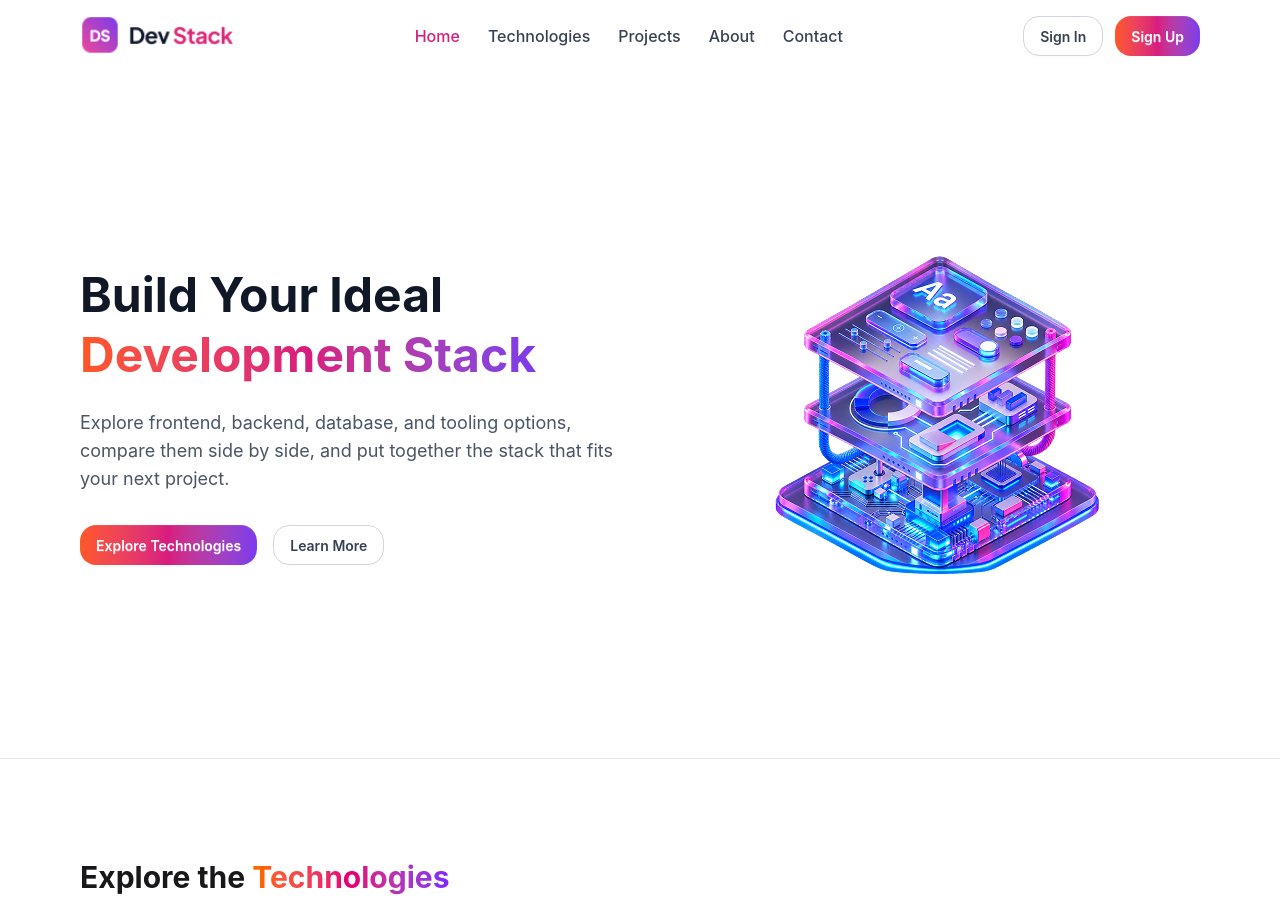
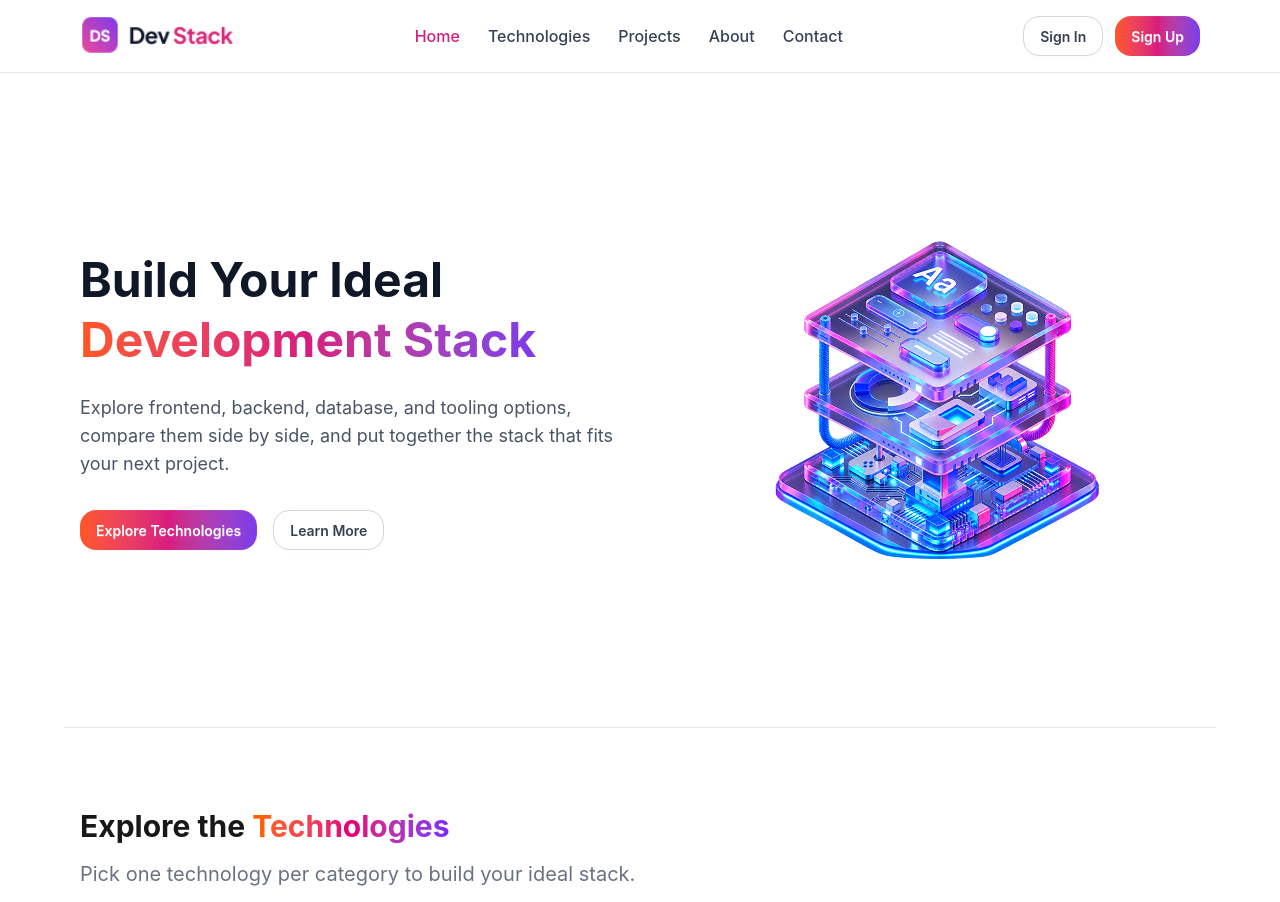
Before and after one commit to Ahbab2006/dev-stack, a React (Vite) app: page / in a window 1280 px wide. Shown: the top 902 px of the page. Built offline with nearby package versions, Linux system fonts and the light colour scheme.

Commit message:
More Issue and nav bar Sticky

```diff
--- a/src/App.tsx
+++ b/src/App.tsx
@@ -5,11 +5,12 @@ import Techonologies from './components/Techonologies'
 import type { ITechonologi } from './type/techonologiType'
 import Footer from './components/Footer'
 import { ToastContainer } from 'react-toastify'
+import Hero from './components/Hero'
 
 
 
 
-const techonologiFetch = async ():Promise<ITechonologi[]> => {
+const techonologiFetch = async (): Promise<ITechonologi[]> => {
   const res = await fetch('/data.json')
   const data = await res.json();
   return data;
@@ -23,15 +24,15 @@ function App() {
     <>
 
       <Nav></Nav>
-
-      <Suspense fallback={<h2 className='text-2xl text-red-500 font-bold'>Loading......</h2>}>
+      <Hero />
+      <Suspense fallback={<h2 className='text-2xl text-red-500 font-bold h-50'>Loading......</h2>}>
         <Techonologies techonologiPromise={techonologiPromise} />
 
       </Suspense>
-    <Footer></Footer>
-       <ToastContainer />
+      <Footer></Footer>
+      <ToastContainer />
 
-      {/* <Hero></Hero> */}
+
     </>
   )
 }
--- /dev/null
+++ b/src/components/Hero.tsx
@@ -0,0 +1,45 @@
+import React from 'react';
+import HeroImg from '../assets/banner-stack.png'
+
+const Hero = () => {
+    return (
+       <div className="max-w-6xl mx-auto flex items-center justify-between gap-12 py-16 px-4  border-b border-gray-200">
+
+          <div className="flex-1">
+            <h1 className="text-5xl font-bold leading-tight text-gray-900">
+              Build Your Ideal <br />
+
+              <span className="bg-gradient-to-r from-[#FF5722] via-[#D81B7E] to-[#7C3AED] bg-clip-text text-transparent">
+                Development Stack
+              </span>
+            </h1>
+
+            <p className="mt-6 max-w-xl text-gray-600 text-lg leading-7">
+              Explore frontend, backend, database, and tooling options,
+              compare them side by side, and put together the stack that fits your
+              next project.
+            </p>
+
+            <div className="flex gap-4 mt-8">
+              <button className="btn rounded-2xl border-none text-white bg-gradient-to-r from-[#FF5722] via-[#D81B7E] to-[#7C3AED]">
+                Explore Technologies
+              </button>
+
+              <button className="btn rounded-2xl bg-white border border-gray-300 text-gray-700 hover:bg-gray-50">
+                Learn More
+              </button>
+            </div>
+          </div>
+          <div className="flex-1 flex justify-end">
+            <img
+              src={HeroImg}
+              alt="Development Stack"
+              className="max-w-full h-auto"
+            />
+          </div>
+
+        </div>
+    );
+};
+
+export default Hero;
--- a/src/components/Nav.tsx
+++ b/src/components/Nav.tsx
@@ -1,12 +1,13 @@
 
 import Logo from '../assets/logo-text.png'
-import HeroImg from '../assets/banner-stack.png'
+
 
 const Nav = () => {
   return (
-    <nav className="bg-white border-b border-gray-200 ">
 
-      <div className="max-w-6xl mx-auto flex justify-between items-center py-4 px-4">
+      <nav className="bg-white border-b border-gray-200 sticky top-0 z-50">
+
+        <div className="max-w-6xl mx-auto flex justify-between items-center py-4 px-4 sticky top-0 z-50">
           <img src={Logo} alt="Logo" className="h-10 w-auto" />
 
           <ul className="hidden md:flex items-center gap-7  font-medium">
@@ -46,42 +47,7 @@ const Nav = () => {
             </button>
           </div>
         </div>
-      <div className="max-w-6xl mx-auto flex items-center justify-between gap-12 py-20 px-4">
 
-        <div className="flex-1">
-          <h1 className="text-5xl font-bold leading-tight text-gray-900">
-            Build Your Ideal <br />
-
-            <span className="bg-gradient-to-r from-[#FF5722] via-[#D81B7E] to-[#7C3AED] bg-clip-text text-transparent">
-              Development Stack
-            </span>
-          </h1>
-
-          <p className="mt-6 max-w-xl text-gray-600 text-lg leading-7">
-            Explore frontend, backend, database, and tooling options,
-            compare them side by side, and put together the stack that fits your
-            next project.
-          </p>
-
-          <div className="flex gap-4 mt-8">
-            <button className="btn rounded-2xl border-none text-white bg-gradient-to-r from-[#FF5722] via-[#D81B7E] to-[#7C3AED]">
-              Explore Technologies
-            </button>
-
-            <button className="btn rounded-2xl bg-white border border-gray-300 text-gray-700 hover:bg-gray-50">
-              Learn More
-            </button>
-          </div>
-        </div>
-        <div className="flex-1 flex justify-end">
-          <img
-            src={HeroImg}
-            alt="Development Stack"
-            className="max-w-full h-auto"
-          />
-        </div>
-
-      </div>
       </nav>
 
 
--- a/src/components/Techonologies.tsx
+++ b/src/components/Techonologies.tsx
@@ -14,12 +14,12 @@ const Techonologies = ({ techonologiPromise }: techonologiProps) => {
     return (
         <div className='max-w-6xl mx-auto  gap-12 py-20 px-4'>
 
-            <div className='py-2'>
-                <h2 className="text-3xl font-bold py-3 ">
+            <div className=''>
+                <h2 className="text-3xl font-bold  ">
                     Explore the <span className='bg-gradient-to-r from-orange-500 via-pink-600 to-violet-600 bg-clip-text text-transparent'>Technologies</span>
                 </h2>
 
-                <p className='py-2 text-xl text-gray-500'>Pick one technology per category to build your ideal stack.</p>
+                <p className='py-4 text-xl text-gray-500'>Pick one technology per category to build your ideal stack.</p>
             </div>
             <Stack techonologies={techonologies} />
         </div>
```
Lines whose indentation alone changed are shown as unchanged.
